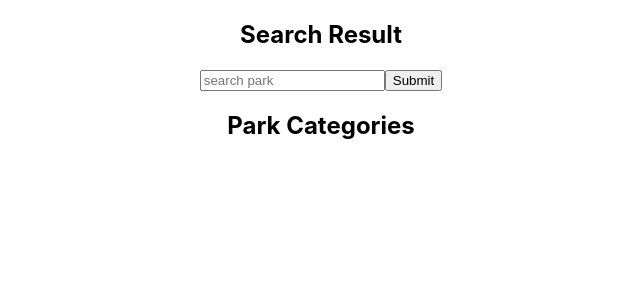
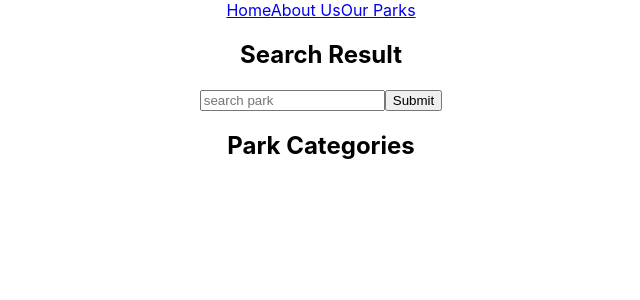
Before and after one commit to BLewis739/u2_hackathon_group_1, a React (Create React App) app in the folder client/: page / in a window 1280 px wide. Shown: the top 300 px of the page, without its empty margins (319-959 px from the left). Built offline with nearby package versions, Linux system fonts and the light colour scheme.

Commit message:
add route

```diff
--- a/client/src/App.js
+++ b/client/src/App.js
@@ -1,19 +1,23 @@
 import { Routes, Route } from 'react-router-dom'
-import './App.css';
+import './App.css'
 import Home from './pages/Home'
+import About from './pages/About'
+import Header from './components/Header'
 
 function App() {
   return (
     <div className="App">
-     <header></header>
-     <main>
-       <Routes>
-          <Route path='/' element={<Home />} />
-       </Routes>
-     </main>
-
+      <header>
+        <Header />
+      </header>
+      <main>
+        <Routes>
+          <Route path="/" element={<Home />} />
+          <Route path="About" element={<About />} />
+        </Routes>
+      </main>
     </div>
-  );
+  )
 }
 
-export default App;
+export default App
```
